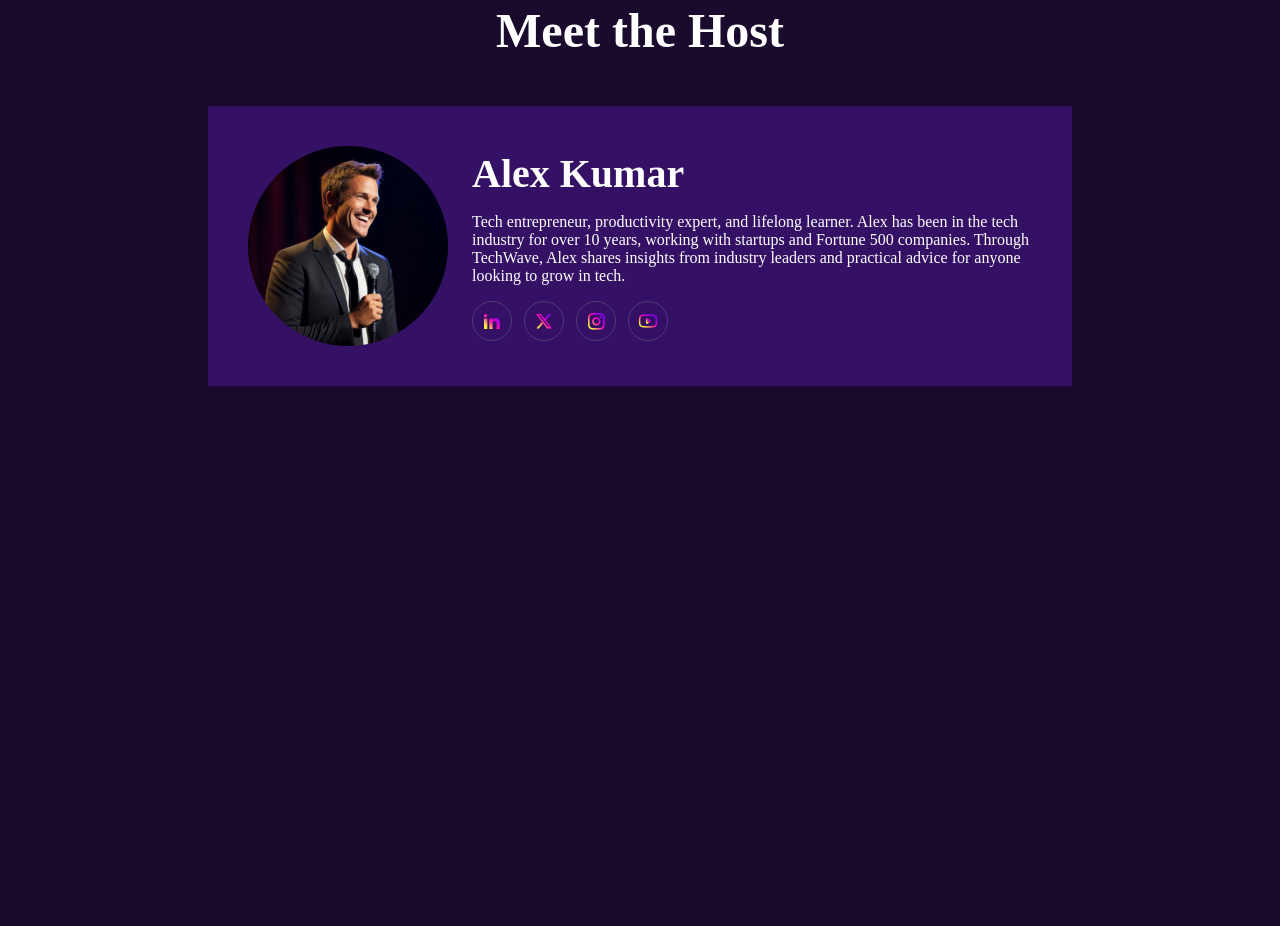
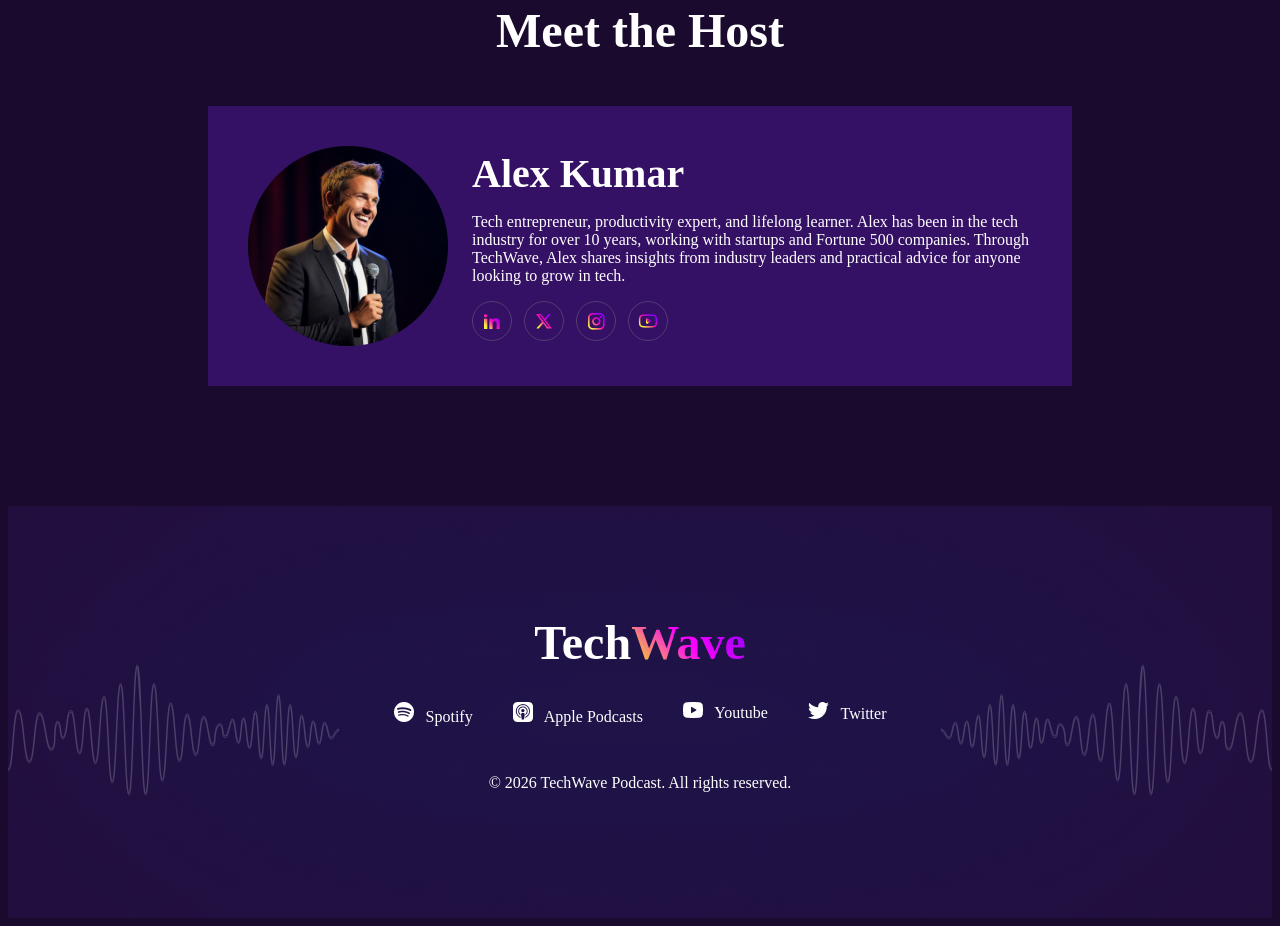
Before and after one commit to Mah56ade/my-assignment-two, a plain HTML site: page index.html in a window 1280 px wide. Shown: the part 3684-4610 px from the top of the page. Before the commit the page ends 4198 px from the top, so only its background shows below. Drawn offline with Linux system fonts and the light colour scheme.

Commit message:
footer complete

```diff
--- a/index.html
+++ b/index.html
@@ -205,11 +205,19 @@
 
 
         </section>
+    </main>
 
-
-
-    </main>
     <footer>
+        <div class="logos">
+            <h5>Tech<span class="clr-text-linear">Wave</span></h5>
+            <div class="contacts">
+                <div class="gap"><img src="assets/spotify.png" alt=""> Spotify</div>
+                <div class="gap"><img src="assets/apple-podcast.png" alt=""> Apple Podcasts</div>
+                <div class="gap"><img src="assets/youtube-podcast.png" alt=""> Youtube</div>
+                <div class="gap"><img src="assets/twitter.png" alt=""> Twitter</div>
+            </div>
+            <p>© 2026 TechWave Podcast. All rights reserved.</p>
+        </div>
 
     </footer>
 
--- a/styles/style.css
+++ b/styles/style.css
@@ -484,6 +484,59 @@
     border-color: rgba(255, 255, 255, 0.6);
 }
 
+/* footer */
+footer {
+    background-image: url(../assets/footer-bg.png);
+    background: cover;
+    background-position: center;
+    width: 100%;
+    height: 412px;
+    display: flex;
+    justify-content: center;
+    align-items: center;
+    flex-direction: column;
+    color: #FFFFFF;
+}
+
+footer .logos {
+    max-width: 1360px;
+    max-height: 172px;
+    width: 100%;
+    height: 100%;
+    display: flex;
+    flex-direction: column;
+    justify-content: center;
+    align-items: center;
+    gap: 32px;
+    /* border: 1px solid #00FF88; */
+}
+
+footer h5 {
+    font-size: 3rem;
+    font-weight: bold;
+    margin: 0px;
+}
+
+footer .contacts {
+    display: flex;
+    margin: 0px;
+    gap: 40px;
+}
+
+footer .contacts img {
+    margin-right: 8px;
+}
+
+
+
+
+
+
+
+
+
+
+
 /* media query */
 /* small screen */
 @media screen and (max-width:576px) {
@@ -667,9 +720,23 @@
     .host-details {
         flex-direction: column;
     }
+
+    /* footer */
+    footer {
+        background-image: url(../assets/footer-bg.png);
+        background-size: cover;
+        background-position: center;
+        width: 100%;
+        padding: 30px 20px;
+
+    }
+
+    .contacts {
+        display: grid;
+        grid-template-columns: repeat(2, 1fr);
+    }
+
 }
-
-
 
 
 /* large screen */
```
